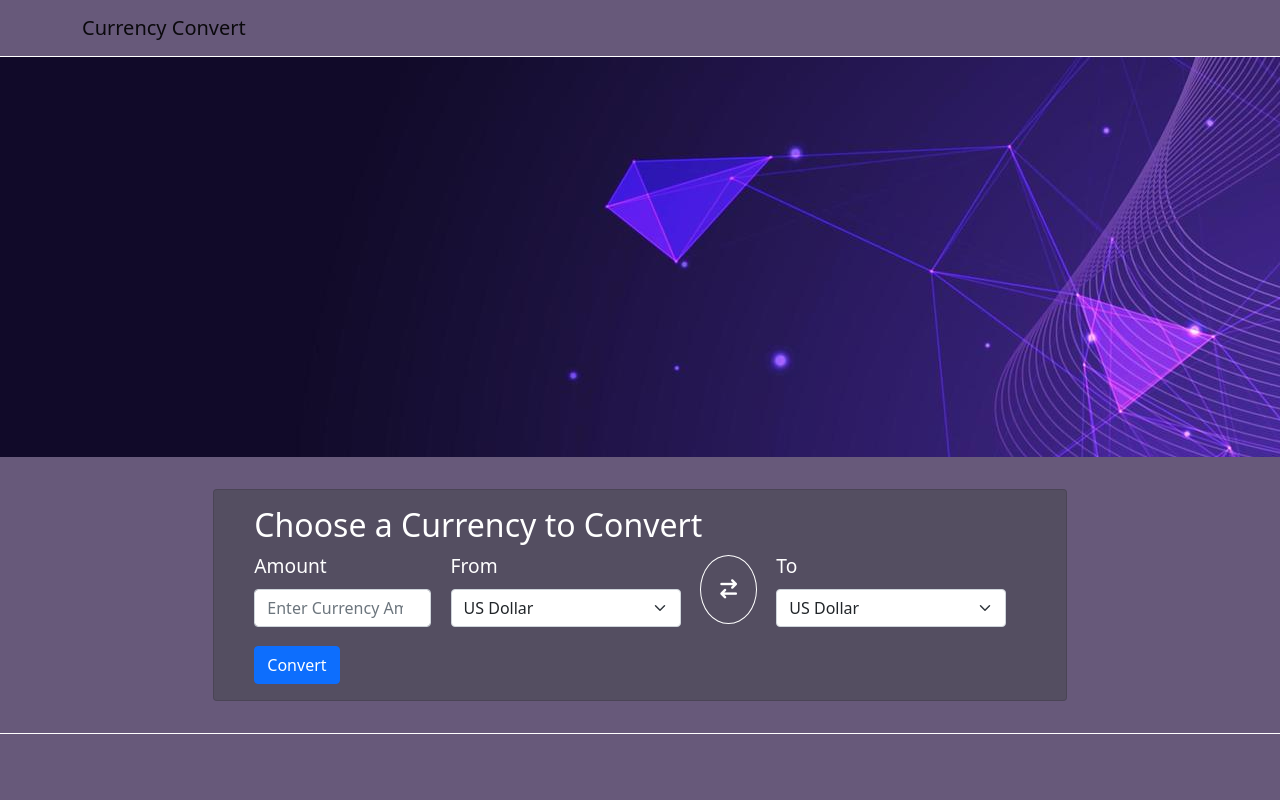
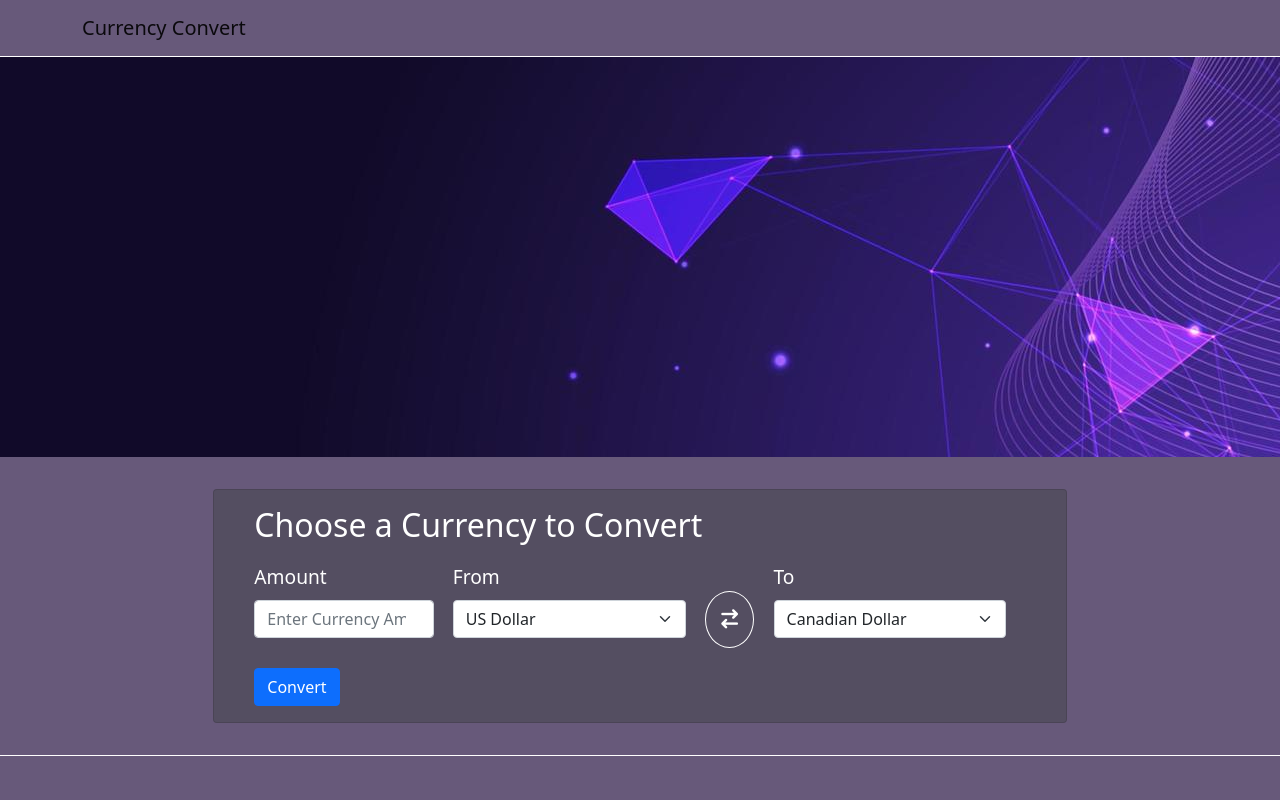
Before and after one commit to sdoonan776/currency-convert, a React (Create React App) app: page / in a window 1280 px wide. Shown: the top 800 px of the page. Built offline with nearby package versions, Linux system fonts and the light colour scheme.

Commit message:
added helpers file, updated logic to swap to and from currencies, amount can be displayed at the bottom

```diff
--- a/src/components/CurrencyConverter.tsx
+++ b/src/components/CurrencyConverter.tsx
@@ -1,4 +1,4 @@
-import React, {useState, useEffect, ReactElement, MouseEvent, ChangeEvent} from 'react';
+import React, {useState, useEffect, ReactElement, MouseEvent, ChangeEvent, MouseEventHandler} from 'react';
 import Container from 'react-bootstrap/Container';
 import Row from 'react-bootstrap/Row';
 import Col from 'react-bootstrap/Col';
@@ -13,42 +13,40 @@ import styles from '../styles/components/CurrencyConverter.module.scss';
 
 import currencies from '../currencies.json';
 import {CurrencyInterface} from "../interfaces/currency";
-
-interface RateItem {
-    name: string
-    rate: number
-}
+import {formatCurrency} from "../utils/helpers";
+import {isNumber} from "util";
 
 function CurrencyConverter(): ReactElement {
     const [currencyFrom, setCurrencyFrom] = useState<string>('USD');
-    const [currencyTo, setCurrencyTo] = useState<string>('USD');
+    const [currencyTo, setCurrencyTo] = useState<string>('CAD');
     const [amount, setAmount] = useState<number>(0);
     const [errors, setErrors] = useState<string[]>([]);
     const [showErrors, setShowErrors] = useState<boolean>(false);
     const [isLoading, setIsLoading] = useState<boolean>(false);
     const [exchangeRate, setExchangeRate] = useState<number>(0);
-    const [exchangedResult, setExchangedResult] = useState<number>(0);
+    const [exchangedAmount, setExchangedAmount] = useState<number>(0);
 
     useEffect(() => {
-        console.log(currencyFrom);
-        console.log(currencyTo);
-    },[]);
+        // console.log(currencies[0]);
+    },[currencyFrom, currencyTo]);
 
     const handleCurrencySwitch = (): void => {
-        setCurrencyFrom(currencyFrom);
-        setCurrencyTo(currencyTo);
-        console.log(currencyFrom);
-        console.log(currencyTo);
+        setCurrencyFrom(currencyTo);
+        setCurrencyTo(currencyFrom);
     };
 
     const handleConversion = async (e: MouseEvent<HTMLButtonElement>): Promise<void> => {
         await e.preventDefault();
         await setErrors([]);
-        await setExchangedResult(0);
 
-        if (!amount) {
+        if (!amount && typeof(amount) !== 'number') {
            setErrors(errors => [...errors, 'Please enter an amount']);
            setShowErrors(true);
+        }
+
+        if (amount && typeof(amount) === 'number') {
+            setErrors(errors => [...errors, 'Amount entered must be a number']);
+            setShowErrors(true);
         }
 
         setIsLoading(true);
@@ -66,12 +64,14 @@ function CurrencyConverter(): ReactElement {
         }).then((response: AxiosResponse) => {
             setIsLoading(false);
             setExchangeRate(response.data);
+        }).then(() => {
+            setExchangedAmount(exchangeRate * amount);
         }).catch((err: AxiosError) => {
+            setIsLoading(false);
             console.log(err);
         });
-
-        setExchangedResult(exchangeRate * amount);
-
+        console.log(exchangeRate);
+        // setExchangedAmount(exchangeRate * amount);
     };
 
     return (
@@ -83,7 +83,7 @@ function CurrencyConverter(): ReactElement {
                             <Form>
                                 <Container>
                                     <h2>Choose a Currency to Convert</h2>
-                                        {errors.length !== 0 && showErrors ?
+                                        {errors.length !== 0 && showErrors ? (
                                             <>
                                                 <Alert key="danger" onClose={() => setShowErrors(false)} variant="danger" dismissible>
                                                     <>
@@ -95,7 +95,7 @@ function CurrencyConverter(): ReactElement {
                                                     </>
                                                 </Alert>
                                             </>
-                                        : ''}
+                                        ) : ''}
                                     <div className={styles.converterForm}>
                                         <Form.Group className={`${styles.formGroup}`} controlId="amount">
                                             <Form.Label>Amount</Form.Label>
@@ -104,47 +104,58 @@ function CurrencyConverter(): ReactElement {
 
                                         <Form.Group className={`${styles.formGroup}`} controlId="currencyFrom">
                                             <Form.Label>From</Form.Label>
-                                            <Form.Select defaultValue={currencyFrom} onChange={(e: ChangeEvent<HTMLSelectElement>) => setCurrencyFrom(e.target.value)}>
+                                            <Form.Select defaultValue={`${currencyFrom}`} onChange={(e: ChangeEvent<HTMLSelectElement>) => setCurrencyFrom(e.target.value)}>
                                                 {currencies.map((currency: CurrencyInterface, i: number) =>
-                                                    <option key={i} value={currency.code}>{currency.name}</option>
+                                                    <>
+                                                        {currency.code === currencyFrom ? (
+                                                            <option selected key={i} value={currency.code}>{currency.name}</option>
+                                                        ) : (
+                                                            <option key={i} value={currency.code}>{currency.name}</option>
+                                                        )}
+                                                    </>
                                                 )}
                                             </Form.Select>
                                         </Form.Group>
 
-                                        <Form.Group className={styles.formGroup}>
-                                            <div className={styles.switchButton} onClick={handleCurrencySwitch}>
-                                                <i className="fa-solid fa-arrow-right-arrow-left"></i>
-                                            </div>
-                                        </Form.Group>
+                                        <div className={styles.switchButton} onClick={ handleCurrencySwitch }>
+                                            <i className="fa-solid fa-arrow-right-arrow-left"></i>
+                                        </div>
 
                                         <Form.Group className={`${styles.formGroup}`} controlId="currencyTo">
                                             <Form.Label>To</Form.Label>
-                                            <Form.Select defaultValue={currencyTo} onChange={(e: ChangeEvent<HTMLSelectElement>) => setCurrencyTo(e.target.value)}>
+                                            <Form.Select defaultValue={`${currencyTo}`} onChange={(e: ChangeEvent<HTMLSelectElement>) => setCurrencyTo(e.target.value)}>
                                                 {currencies.map((currency: CurrencyInterface, i: number) =>
-                                                    <option key={i} value={currency.code}>{currency.name}</option>
+                                                    <>
+                                                        {currency.code === currencyTo ? (
+                                                            <option selected key={i} value={currency.code}>{currency.name}</option>
+                                                        ) : (
+                                                            <option key={i} value={currency.code}>{currency.name}</option>
+                                                        )}
+                                                    </>
                                                 )}
                                             </Form.Select>
                                         </Form.Group>
                                     </div>
 
-                                    {isLoading ?
-                                        <div>
+                                    {isLoading ? (
+                                        <div className={styles.spinner}>
                                             <Spinner animation="border" role="status">
                                                 <span className="visually-hidden">Loading...</span>
                                             </Spinner>
                                         </div>
-                                    : ''}
+                                    ) : ''}
 
                                     <div>
-                                        <Button onClick={handleConversion} variant="primary" type="submit">
+                                        <Button className={styles.submitButton} onClick={handleConversion} type="submit">
                                             Convert
                                         </Button>
                                     </div>
-                                    { exchangedResult ?
-                                        <div>
-                                            { exchangedResult }
+
+                                    { exchangedAmount ? (
+                                        <div className={styles.exchangedSection}>
+                                            { formatCurrency(amount) } {currencyFrom} = { formatCurrency(exchangedAmount) } {currencyTo}
                                         </div>
-                                    : ''}
+                                    ) : ''}
                                 </Container>
                             </Form>
                         </Card>
--- a/src/styles/components/CurrencyConverter.module.scss
+++ b/src/styles/components/CurrencyConverter.module.scss
@@ -23,11 +23,12 @@
 
     .switchButton {
         color: #fff;
-        padding: 1em;
+        padding: .7em .8em;
         border-radius: 50%;
         border: 1px solid #fff;
         cursor: pointer;
         transition: all .3s;
+        margin: 2em 1em 1em 0;
 
         &:hover {
             color: $primary-color;
@@ -36,4 +37,24 @@
             transition: all .3s;
         }
     }
+
+    .submitButton {
+        background-color: $primary-color;
+        color: #fff;
+        &:hover {
+            background-color: lighten($primary-color, 20%);
+            color: #fff;
+        }
+    }
 }
+
+.spinner {
+    margin: 1em;
+}
+
+.exchangedSection {
+    margin: 1em 0;
+    padding: 1em;
+    border: 1px solid #fff;
+    background-color: $primary-color;
+}
--- a/src/styles/components/Footer.module.scss
+++ b/src/styles/components/Footer.module.scss
@@ -2,6 +2,7 @@
 
 .footer {
     border-top: 1px solid #fff;
+    position: sticky;
 }
 
 .footerText {
--- /dev/null
+++ b/src/utils/helpers.ts
@@ -0,0 +1,3 @@
+export function formatCurrency(amount: number): string {
+    return (amount).toFixed(2);
+}
```
